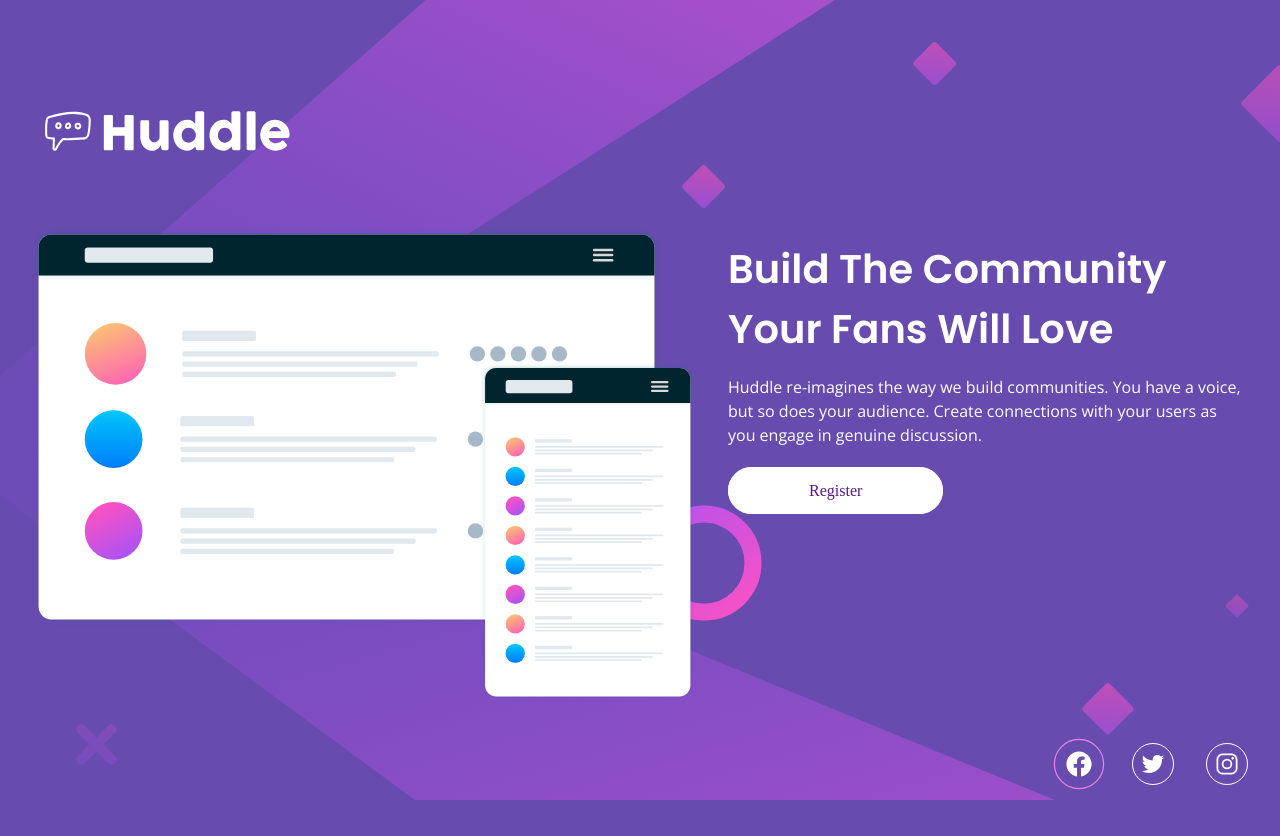
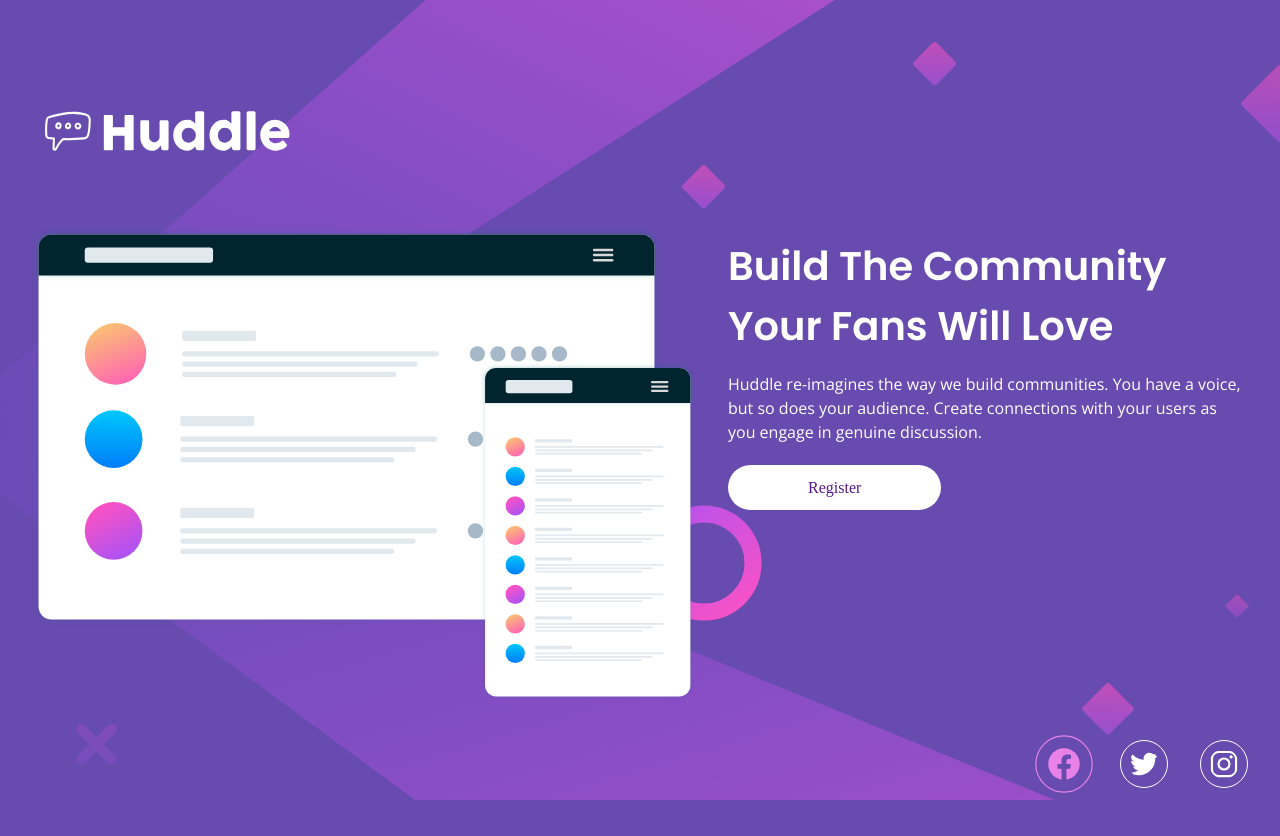
Before and after one commit to sclingan/new-huddle-landing-page, a React (Vite) app: page / in a window 1280 px wide. In both pictures the pointer is over the icon 1079 px from the left and 764 px from the top of the page. Built offline with nearby package versions, Linux system fonts and the light colour scheme.

Commit message:
Fixing nav and links

```diff
--- a/src/App.css
+++ b/src/App.css
@@ -100,17 +100,6 @@
     color: hsl(0, 0%, 100%);
   }
 
-  a {
-    border: 0.1rem solid white;
-    border-radius: 50%;
-    padding: 0.5rem 0.5rem;
-  }
-
-  a:hover {
-    border: 0.1rem solid var(--primary-magenta);
-    transform: scale(1.2);
-  }
-
   nav {
     display: flex;
     flex-direction: row;
@@ -120,13 +109,21 @@
   }
 
   .ionicon {
-    width: 1.5rem;
+    width: 3rem;
     fill: white;
+    border: 0.1rem solid white;
+    border-radius: 50%;
+    padding: 0.5rem;
   }
 
   .ionicon:hover {
     fill: hsl(300, 69%, 71%);
-    color: var(--primary-magenta);
+    border: 0.1rem solid hsl(300, 69%, 71%);
+    transform: scale(1.2);
+  }
+
+  .ionicon:hover path {
+    fill: hsl(300, 69%, 71%);
   }
 
   .sr-only:not(:focus):not(:active) {
```
